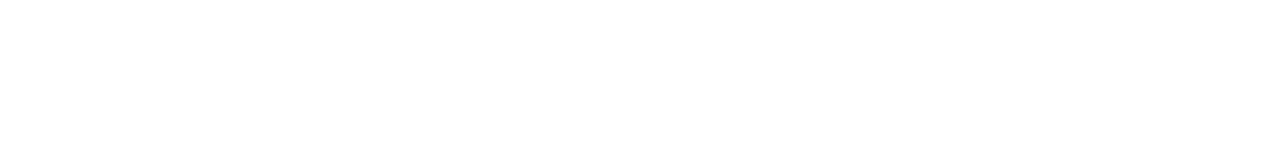
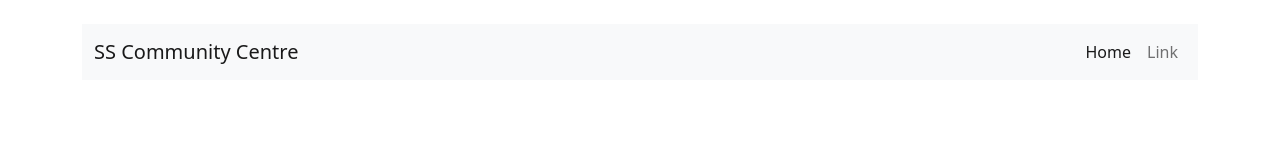
Before and after one commit to Sadman600/community-center, a plain HTML site: page index.html in a window 1280 px wide. Drawn offline with nearby package versions, Linux system fonts and the light colour scheme.

Commit message:
Added navbar

```diff
--- a/index.html
+++ b/index.html
@@ -9,15 +9,45 @@
     <link href="https://cdn.jsdelivr.net/npm/bootstrap@5.1.3/dist/css/bootstrap.min.css" rel="stylesheet"
         integrity="sha384-1BmE4kWBq78iYhFldvKuhfTAU6auU8tT94WrHftjDbrCEXSU1oBoqyl2QvZ6jIW3" crossorigin="anonymous">
 
+
     <title>Convention Center Page!</title>
 </head>
 
 <body>
+    <!-- Header Section -->
+    <header>
+        <!-- Navbar -->
+        <section class="container my-4">
+            <nav class="navbar navbar-expand-lg navbar-light bg-light">
+                <div class="container-fluid">
+                    <a class="navbar-brand" href="#">SS Community Centre</a>
+                    <button class="navbar-toggler" type="button" data-bs-toggle="collapse"
+                        data-bs-target="#navbarSupportedContent" aria-controls="navbarSupportedContent"
+                        aria-expanded="false" aria-label="Toggle navigation">
+                        <span class="navbar-toggler-icon"></span>
+                    </button>
+                    <div class=" collapse navbar-collapse" id="navbarSupportedContent">
+                        <ul class="navbar-nav ms-auto mb-2 mb-lg-0">
+                            <li class="nav-item">
+                                <a class="nav-link active" aria-current="page" href="#">Home</a>
+                            </li>
+                            <li class="nav-item">
+                                <a class="nav-link" href="#">Link</a>
+                            </li>
+                        </ul>
+                    </div>
+                </div>
+            </nav>
+        </section>
+
+
+    </header>
 
     <script src="https://cdn.jsdelivr.net/npm/bootstrap@5.1.3/dist/js/bootstrap.bundle.min.js"
         integrity="sha384-ka7Sk0Gln4gmtz2MlQnikT1wXgYsOg+OMhuP+IlRH9sENBO0LRn5q+8nbTov4+1p"
         crossorigin="anonymous"></script>
 
+
 </body>
 
 </html>
```
Also changed, not shown: images/banner-1.png (renamed from images/banner.png), images/banner2.jpg (added), images/banner3.jpg (added), images/ny.jpg (added).
